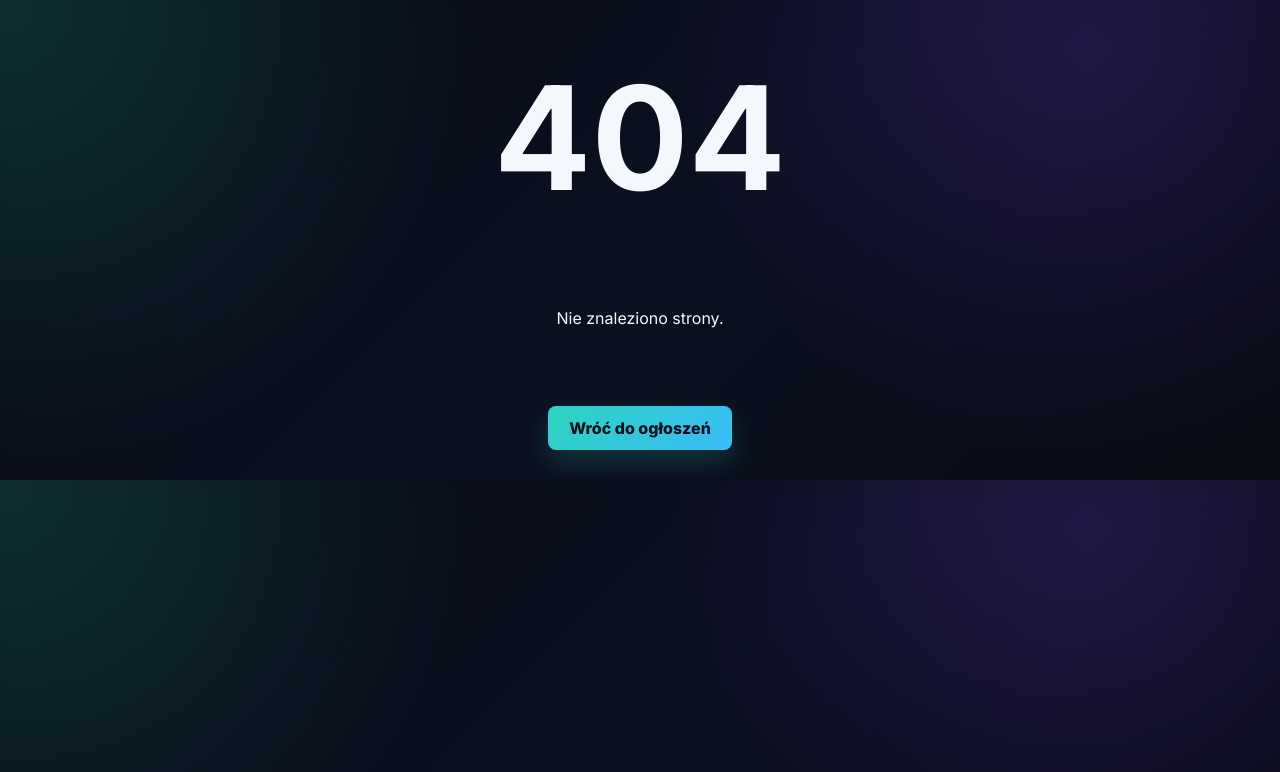
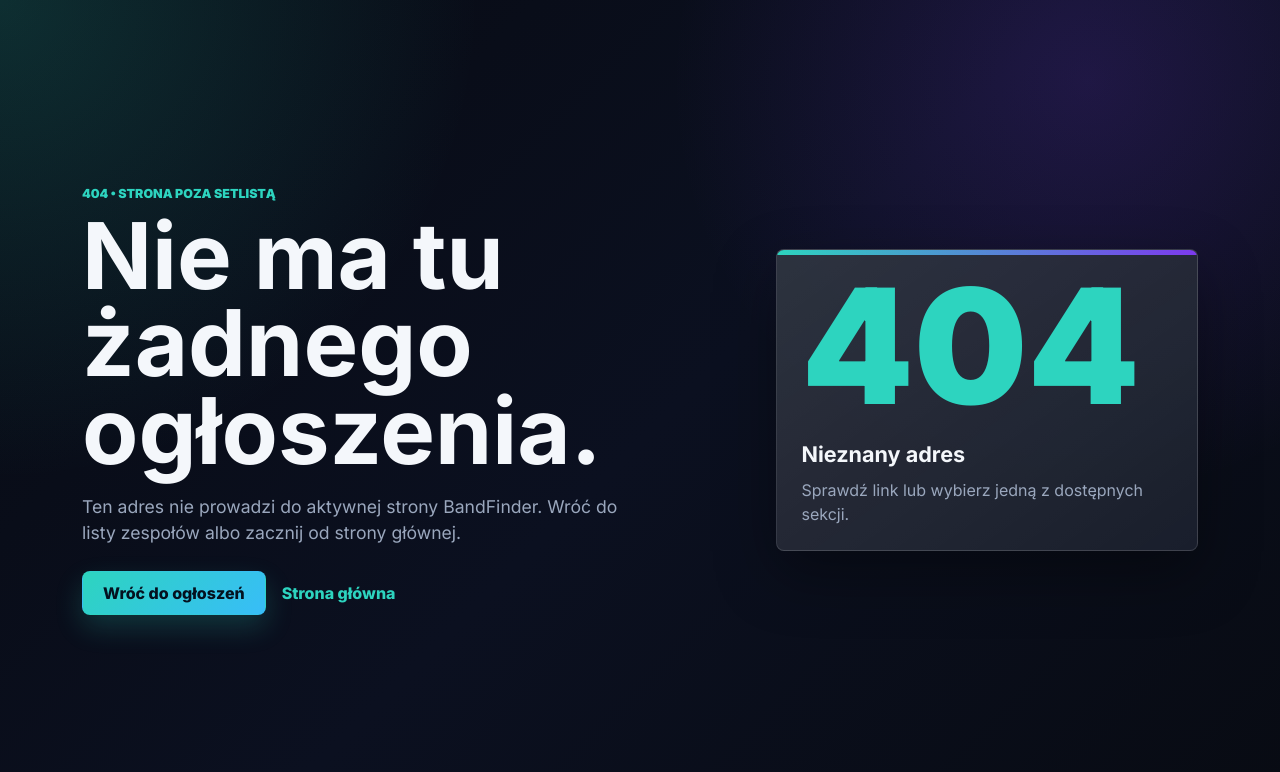
Before and after one commit to BigJeffrey/BandFinder, a React (Vite) app in the folder frontend/: page /404 in a window 1280 px wide. Before the commit this address had no page. Shown: the top 772 px of the page. Built offline with nearby package versions, Linux system fonts and the light colour scheme.

Commit message:
Polish empty states

```diff
--- a/frontend/src/components/SearchBar/SearchBar.tsx
+++ b/frontend/src/components/SearchBar/SearchBar.tsx
@@ -1,5 +1,6 @@
 import type { ChangeEvent } from 'react';
 import { ComboBox } from '../ComboBox/ComboBox';
+import { SortSelect } from '../SortSelect/SortSelect';
 import type { BandFilters, BandSort } from '../../types/band';
 
 type SearchFilters = Pick<BandFilters, 'search' | 'city' | 'genre' | 'instrumentNeeded'>;
@@ -51,14 +52,7 @@ export function SearchBar({ filters, onChange, onSortChange, options, sort }: Se
         options={options.instruments}
         onChange={(instrumentNeeded) => onChange({ ...filters, instrumentNeeded })}
       />
-      <label>
-        <span>Sortowanie</span>
-        <select value={sort} onChange={(event) => onSortChange(event.target.value as BandSort)}>
-          <option value="newest">Kiedy dodano</option>
-          <option value="name-asc">A-Z</option>
-          <option value="name-desc">Z-A</option>
-        </select>
-      </label>
+      <SortSelect value={sort} onChange={onSortChange} />
     </section>
   );
 }
--- /dev/null
+++ b/frontend/src/components/SortSelect/SortSelect.tsx
@@ -0,0 +1,61 @@
+import { useId, useState } from 'react';
+import type { BandSort } from '../../types/band';
+
+interface SortOption {
+  label: string;
+  value: BandSort;
+}
+
+interface SortSelectProps {
+  value: BandSort;
+  onChange: (value: BandSort) => void;
+}
+
+const sortOptions: SortOption[] = [
+  { label: 'Kiedy dodano', value: 'newest' },
+  { label: 'A-Z', value: 'name-asc' },
+  { label: 'Z-A', value: 'name-desc' },
+];
+
+export function SortSelect({ onChange, value }: SortSelectProps) {
+  const labelId = useId();
+  const [isOpen, setOpen] = useState(false);
+  const selectedOption = sortOptions.find((option) => option.value === value) ?? sortOptions[0];
+
+  return (
+    <div className="sort-select">
+      <span id={labelId}>Sortowanie</span>
+      <button
+        type="button"
+        aria-expanded={isOpen}
+        aria-haspopup="listbox"
+        aria-labelledby={labelId}
+        className="sort-select__trigger"
+        onBlur={() => window.setTimeout(() => setOpen(false), 120)}
+        onClick={() => setOpen((current) => !current)}
+      >
+        {selectedOption.label}
+        <span aria-hidden="true">⌄</span>
+      </button>
+      {isOpen && (
+        <div className="sort-select__menu" role="listbox" aria-labelledby={labelId}>
+          {sortOptions.map((option) => (
+            <button
+              key={option.value}
+              type="button"
+              role="option"
+              aria-selected={option.value === value}
+              onMouseDown={(event) => event.preventDefault()}
+              onClick={() => {
+                onChange(option.value);
+                setOpen(false);
+              }}
+            >
+              {option.label}
+            </button>
+          ))}
+        </div>
+      )}
+    </div>
+  );
+}
--- a/frontend/src/pages/NotFound/NotFound.tsx
+++ b/frontend/src/pages/NotFound/NotFound.tsx
@@ -4,11 +4,30 @@ import { Button } from '../../components/Button/Button';
 export function NotFound() {
   return (
     <section className="not-found">
-      <h1>404</h1>
-      <p>Nie znaleziono strony.</p>
-      <Link to="/bands">
-        <Button type="button">Wróć do ogłoszeń</Button>
-      </Link>
+      <div className="not-found__content">
+        <p className="eyebrow">404 • Strona poza setlistą</p>
+        <h1>Nie ma tu żadnego ogłoszenia.</h1>
+        <p>
+          Ten adres nie prowadzi do aktywnej strony BandFinder. Wróć do listy zespołów albo zacznij
+          od strony głównej.
+        </p>
+        <div className="not-found__actions">
+          <Link to="/bands">
+            <Button type="button">Wróć do ogłoszeń</Button>
+          </Link>
+          <Link to="/" className="text-link">
+            Strona główna
+          </Link>
+        </div>
+      </div>
+
+      <div className="not-found__panel" aria-hidden="true">
+        <span>404</span>
+        <div>
+          <strong>Nieznany adres</strong>
+          <p>Sprawdź link lub wybierz jedną z dostępnych sekcji.</p>
+        </div>
+      </div>
     </section>
   );
 }
--- a/frontend/src/styles/_components.scss
+++ b/frontend/src/styles/_components.scss
@@ -112,23 +112,26 @@
   display: grid;
   gap: var(--space-3);
   padding: var(--space-4);
+  position: relative;
+  z-index: 30;
 
   label,
-  .combobox {
+  .combobox,
+  .sort-select {
     display: grid;
     gap: var(--space-2);
     min-width: 0;
   }
 
   label span,
-  .combobox > label {
+  .combobox > label,
+  .sort-select > span {
     color: var(--color-text);
     font-size: 0.9rem;
     font-weight: 800;
   }
 
-  input,
-  select {
+  input {
     background: rgba(255, 255, 255, 0.06);
     border: 1px solid var(--color-border);
     border-radius: var(--radius-md);
@@ -146,14 +149,16 @@
       outline: 3px solid rgba(45, 212, 191, 0.15);
     }
   }
-
-  select {
-    cursor: pointer;
-  }
 }
 
-.combobox {
+.combobox,
+.sort-select {
   position: relative;
+  z-index: 1;
+
+  &:focus-within {
+    z-index: 40;
+  }
 
   &__menu {
     background: var(--color-surface-strong);
@@ -168,7 +173,7 @@
     position: absolute;
     right: 0;
     top: calc(100% + var(--space-2));
-    z-index: 15;
+    z-index: 50;
 
     button {
       background: transparent;
@@ -184,6 +189,35 @@
         background: var(--color-surface-muted);
         color: var(--color-primary);
       }
+    }
+  }
+}
+
+.sort-select {
+  &__trigger {
+    align-items: center;
+    background: rgba(255, 255, 255, 0.06);
+    border: 1px solid var(--color-border);
+    border-radius: var(--radius-md);
+    color: var(--color-text);
+    cursor: pointer;
+    display: flex;
+    font-weight: 800;
+    justify-content: space-between;
+    min-height: 2.75rem;
+    padding: 0 var(--space-4);
+    text-align: left;
+    width: 100%;
+
+    &:focus,
+    &[aria-expanded='true'] {
+      border-color: var(--color-primary);
+      outline: 3px solid rgba(45, 212, 191, 0.15);
+    }
+
+    span {
+      color: var(--color-primary);
+      font-size: 1.1rem;
     }
   }
 }
--- a/frontend/src/styles/_pages.scss
+++ b/frontend/src/styles/_pages.scss
@@ -190,6 +190,8 @@
 .band-grid {
   display: grid;
   gap: var(--space-4);
+  position: relative;
+  z-index: 1;
 }
 
 .details {
@@ -265,14 +267,90 @@
 }
 
 .not-found {
+  align-items: center;
   display: grid;
-  min-height: 60vh;
-  place-items: center;
-  text-align: center;
+  gap: var(--space-8);
+  margin-inline: auto;
+  max-width: 1180px;
+  min-height: 100vh;
+  padding: var(--space-8) var(--space-4);
+  width: 100%;
 
-  h1 {
-    font-size: clamp(4rem, 20vw, 9rem);
-    margin-bottom: 0;
+  &__content {
+    max-width: 42rem;
+
+    h1 {
+      font-size: clamp(2.75rem, 8vw, 5.75rem);
+      line-height: 0.95;
+      margin-bottom: var(--space-5);
+    }
+
+    p:not(.eyebrow) {
+      color: var(--color-muted);
+      font-size: 1.1rem;
+      max-width: 34rem;
+    }
+  }
+
+  &__actions {
+    align-items: center;
+    display: flex;
+    flex-wrap: wrap;
+    gap: var(--space-4);
+    margin-top: var(--space-6);
+  }
+
+  &__panel {
+    background:
+      linear-gradient(145deg, rgba(255, 255, 255, 0.12), rgba(255, 255, 255, 0.04)),
+      var(--color-surface);
+    border: 1px solid var(--color-border);
+    border-radius: var(--radius-md);
+    box-shadow: var(--shadow-md);
+    display: grid;
+    gap: var(--space-5);
+    overflow: hidden;
+    padding: var(--space-6);
+    position: relative;
+
+    &::before {
+      background: linear-gradient(90deg, var(--color-primary), var(--color-accent-strong));
+      content: '';
+      height: 0.3rem;
+      inset: 0 0 auto;
+      position: absolute;
+    }
+
+    > span {
+      color: var(--color-primary);
+      font-size: clamp(5rem, 20vw, 10rem);
+      font-weight: 900;
+      line-height: 0.9;
+    }
+
+    strong {
+      display: block;
+      font-size: 1.35rem;
+      margin-bottom: var(--space-2);
+    }
+
+    p {
+      color: var(--color-muted);
+      margin-bottom: 0;
+    }
+  }
+}
+
+@media (min-width: 768px) {
+  .not-found {
+    grid-template-columns: minmax(0, 1.1fr) minmax(18rem, 0.7fr);
+    padding-inline: var(--space-8);
+  }
+}
+
+@media (max-width: 767px) {
+  .not-found {
+    align-content: center;
   }
 }
 
```
